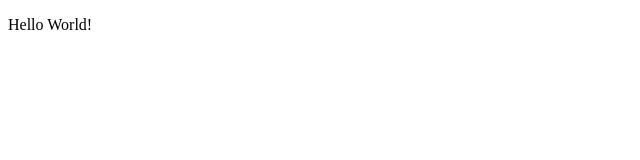
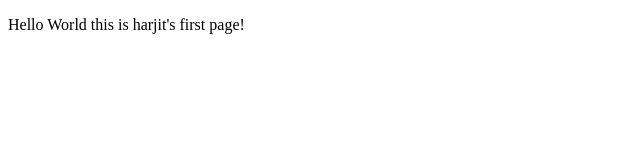
Before and after one commit to harjitm/harjitm.github.io, a plain HTML site: page index.html in a window 1280 px wide. Shown: the whole page, without its empty margins (0-640 px from the left). Drawn offline with Linux system fonts and the light colour scheme.

Commit message:
second commit

```diff
--- a/index.html
+++ b/index.html
@@ -5,6 +5,6 @@
     <title>Harjits first github page</title>
   </head>
   <body>
-    <p>Hello World!</p>
+    <p>Hello World this is harjit's first page!</p>
   </body>
 </html>
```
